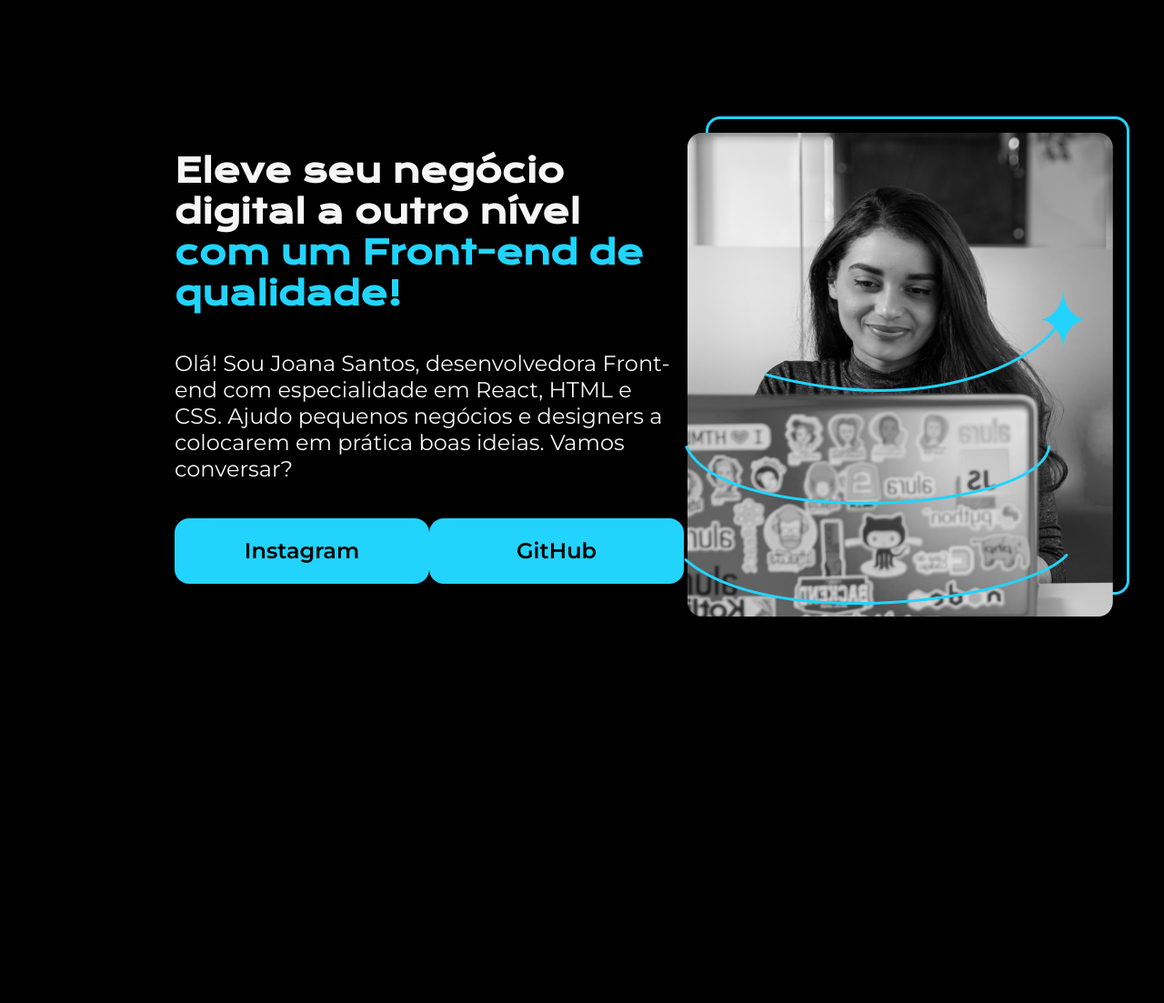
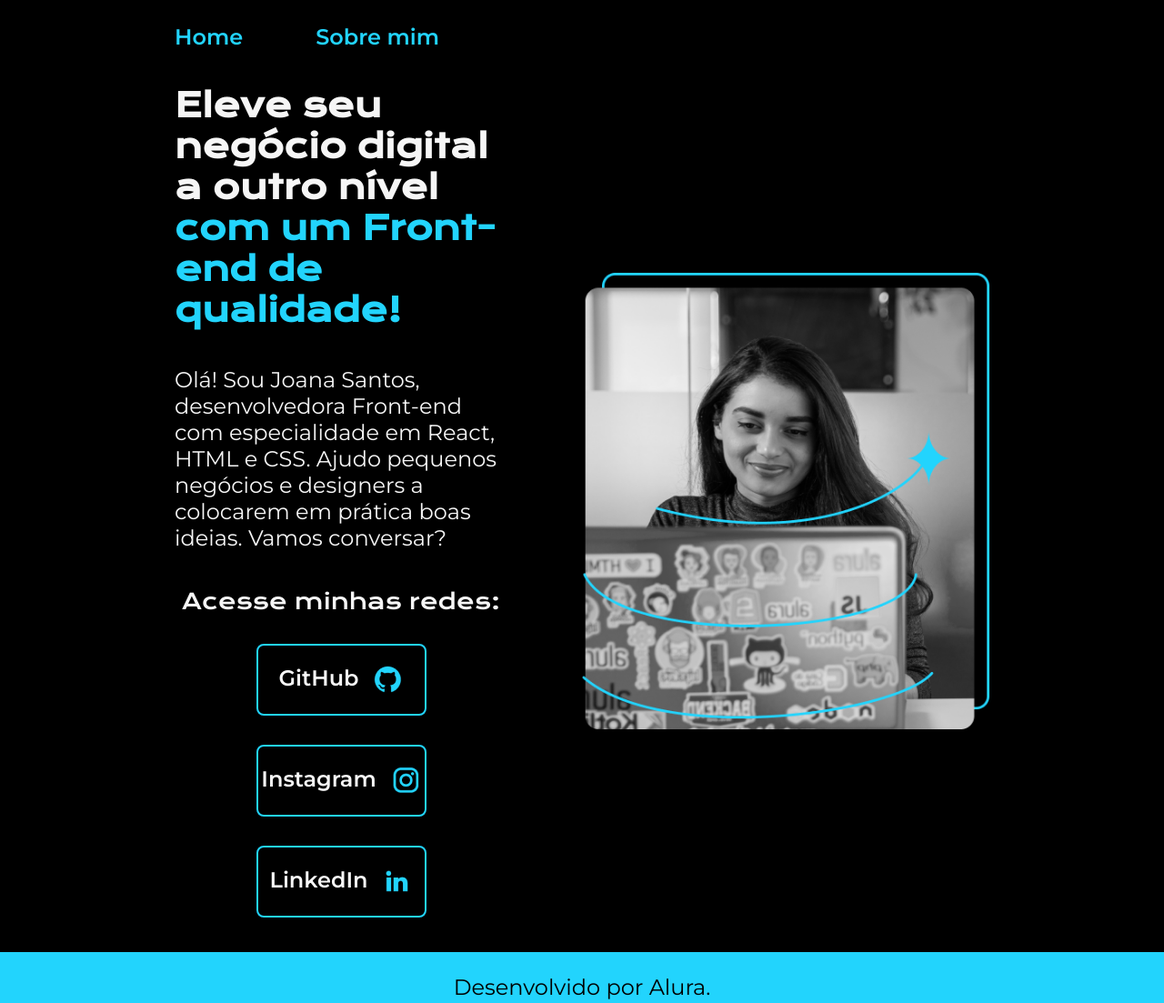
Before and after one commit to Campos244/pratica_cursos_html_css, a plain HTML site: page index.html in a window 1280 px wide. Shown: the whole page at 91% size. Before the commit the page ends 928 px from the top, so only its background shows below. Drawn offline with nearby package versions, Linux system fonts and the light colour scheme.

Commit message:
icones organizados em pasta e criação do arquivo html about me

```diff
--- a/index.html
+++ b/index.html
@@ -5,12 +5,17 @@
     <meta charset="UTF-8">
     <meta http-equiv="X-UA-Compatible" content="IE=edge">
     <meta name="viewport" content="width=device-width, initial-scale=1.0">
-    <title>Praticando hrml e CSS</title>
-    <link rel="stylesheet" href="style.css">
+    <title>Praticando html e CSS</title>
+    <link rel="stylesheet" href="./styles/style.css">
 </head>
 
 <body>
-    <header> </header>
+    <header class="cabecalho">
+        <nav class="cabecalho__menu">
+            <a class="cabecalho__menu__link" href="index.html">Home</a>
+            <a class="cabecalho__menu__link" href="about.html">Sobre mim</a>
+        </nav>
+    </header>
     <main class="apresentacao">
         <section class="apresentacao__conteudo">
             <h1 class="apresentacao__conteudo__titulo">Eleve seu negócio digital a outro nível <strong
@@ -20,13 +25,23 @@
                 negócios e designers a colocarem em prática boas ideias. Vamos conversar?</p>
 
             <div class="apresentacao__links">
-                <a class="apresentacao__links__link" href="https://instagram.com">Instagram</a>
-                <a class="apresentacao__links__link" href="https://github.com/">GitHub</a>
+                <h2 class="apresentacao__links__subtitulo">Acesse minhas redes:</h2>
+                <a class="apresentacao__links__navegacao" href="https://github.com/">GitHub
+                    <img src="./Assets-aula2-curso3-html-e-css-main/assets/github.png">
+                </a>
+                <a class="apresentacao__links__navegacao" href="https://instagram.com">Instagram
+                    <img src="./Assets-aula2-curso3-html-e-css-main/assets/instagram.png">
+                </a>
+                <a class="apresentacao__links__navegacao" href="https://www.linkedin.com/">LinkedIn
+                    <img src="./Assets-aula2-curso3-html-e-css-main/assets/linkedin.png">
+                </a>
             </div>
         </section>
-        <img src="Imagem.png" alt="foto da Joana santos programando">
+        <img class="apresentacao__imagem" src="Imagem.png" alt="foto da Joana santos programando">
     </main>
-    <footer> </footer>
+    <footer class="rodape">
+        <p> Desenvolvido por Alura. </p>
+    </footer>
 </body>
 
 </html>
--- a/style.css
+++ /dev/null
@@ -1,61 +0,0 @@
-@import url('https://fonts.googleapis.com/css2?family=Krona+One&family=Montserrat:wght@400;600&display=swap');
-
-* {
-    margin: 0;
-    padding: 0;
-}
-
-body {
-    box-sizing: border-box;
-    height: 100vh;
-    background-color: black;
-    color: #F6F6F6;
-}
-
-.titulo-destaque {
-    color: #22D4FD
-}
-
-.apresentacao {
-    margin: 10% 15%;
-    display: flex;
-    align-items: center;
-    justify-content: space-between;
-}
-
-.apresentacao__conteudo {
-    display: flex;
-    flex-direction: column;
-    gap: 40px;
-    width: 593px;
-}
-
-.apresentacao__conteudo__titulo {
-    font-size: 36px;
-    font-family: 'Krona One', sans-serif;
-}
-
-.apresentacao__conteudo__texto {
-    font-size: 24px;
-    font-family: 'Montserrat', sans-serif;
-}
-
-.apresentacao__links {
-    display: flex;
-    /*pq apresentação--links é elemento pai das ancoras*/
-    justify-content: space-between;
-
-}
-
-.apresentacao__links__link{
-    background-color: #22D4FD;
-    width: 280px;
-    text-align: center;
-    border-radius: 16px;
-    font-size: 24px;
-    font-weight: 600;
-    padding: 21.5px 0; /*primeiro valor vertical, se tivesse segundo seria para a horizontal*/
-    text-decoration:none;
-    color: #000000 ;
-    font-family: 'Montserrat', sans-serif;
-}
--- /dev/null
+++ b/styles/style.css
@@ -0,0 +1,127 @@
+@import url('https://fonts.googleapis.com/css2?family=Krona+One&family=Montserrat:wght@400;600&display=swap');
+
+* {
+    margin: 0;
+    padding: 0;
+}
+
+:root{
+    --cor-primaria: #000000;
+    --cor-secundaria:#f6f6f6;
+    --cor--terciaria:#22d4fd;
+    --cor-hover: #272727;
+
+    --fonte-primaria: 'Krona One', sans-serif;
+    --fonte-secundaria: 'Montserrat', sans-serif;
+}
+
+body {
+    box-sizing: border-box;
+    /* height: 100vh; */
+    background-color: var(--cor-primaria);
+    color: var(--cor-secundaria);
+}
+
+.cabecalho {
+    padding: 2% 0% 0% 15%;
+}
+
+.cabecalho__menu {
+    display: flex;
+    gap: 80px;
+}
+
+.cabecalho__menu__link {
+    font-family: var(--fonte-secundaria);
+    font-weight: 600;
+    font-size: 1.5rem;
+    color: var(--cor--terciaria);
+    text-decoration: none;
+}
+
+.apresentacao {
+    padding: 3% 15%; /*o primeiro valor é para superior e inferior, o segundo para as laterais*/
+    display: flex;
+    align-items: center;
+    justify-content: space-between;
+    gap: 82px;
+}
+
+.apresentacao__conteudo {
+    width: 50%;
+    display: flex;
+    flex-direction: column;
+    gap: 40px;
+
+}
+
+.apresentacao__conteudo__titulo {
+    font-size: 2.25rem;
+    font-family: var(--fonte-primaria);
+}
+
+.titulo-destaque {
+    color: var(--cor--terciaria);
+}
+
+.apresentacao__conteudo__texto {
+    font-size: 1.5rem;
+    font-family: var(--fonte-secundaria);
+}
+
+.apresentacao__links {
+    display: flex;
+    flex-direction: column;
+    justify-content: space-between;
+    align-items: center;
+    gap: 32px;
+
+}
+
+.apresentacao__links__subtitulo {
+    font-family: var(--fonte-primaria);
+    font-weight: 400;
+
+}
+
+.apresentacao__links__navegacao {
+    display: flex;
+    justify-content: center;
+    gap: 16px;
+    width: 50%;
+    border: 2px solid var(--cor--terciaria);
+    text-align: center;
+    border-radius: 8px;
+    font-size: 1.5rem;
+    font-weight: 600;
+    padding: 21.5px 0;
+    /*primeiro valor vertical, se tivesse segundo seria para a horizontal*/
+    text-decoration: none;
+    color: #F6F6F6;
+    font-family: var(--fonte-secundaria);
+}
+
+.apresentacao__links__navegacao:hover {
+    background-color: var(--cor-hover);
+}
+
+.apresentacao__imagem {
+width: 50%;
+}
+
+.rodape {
+    padding: 1.5rem;
+    color: var(--cor-primaria);
+    background-color: var(--cor--terciaria);
+    text-align: center;
+    font-family: var(--fonte-secundaria);
+    font-size: 1.5rem;
+    font-weight: 400;
+}
+
+@media (max-width:1200px) /*oq está dentro do pareteses é uma condição*/{
+.apresentacao{
+    flex-direction: column-reverse;
+    padding: auto;
+}
+}
```
Also changed, not shown: about.html (added, +34 -0 lines), Assets-aula2-curso3-html-e-css-main/assets/Imagem.png (added), Assets-aula2-curso3-html-e-css-main/assets/github.png (added), Assets-aula2-curso3-html-e-css-main/assets/instagram.png (added), Assets-aula2-curso3-html-e-css-main/assets/linkedin.png (added), Assets-aula2-curso3-html-e-css-main/assets/twitch.png (added), Assets-aula2-curso3-html-e-css-main/assets/twitter.png (added).
